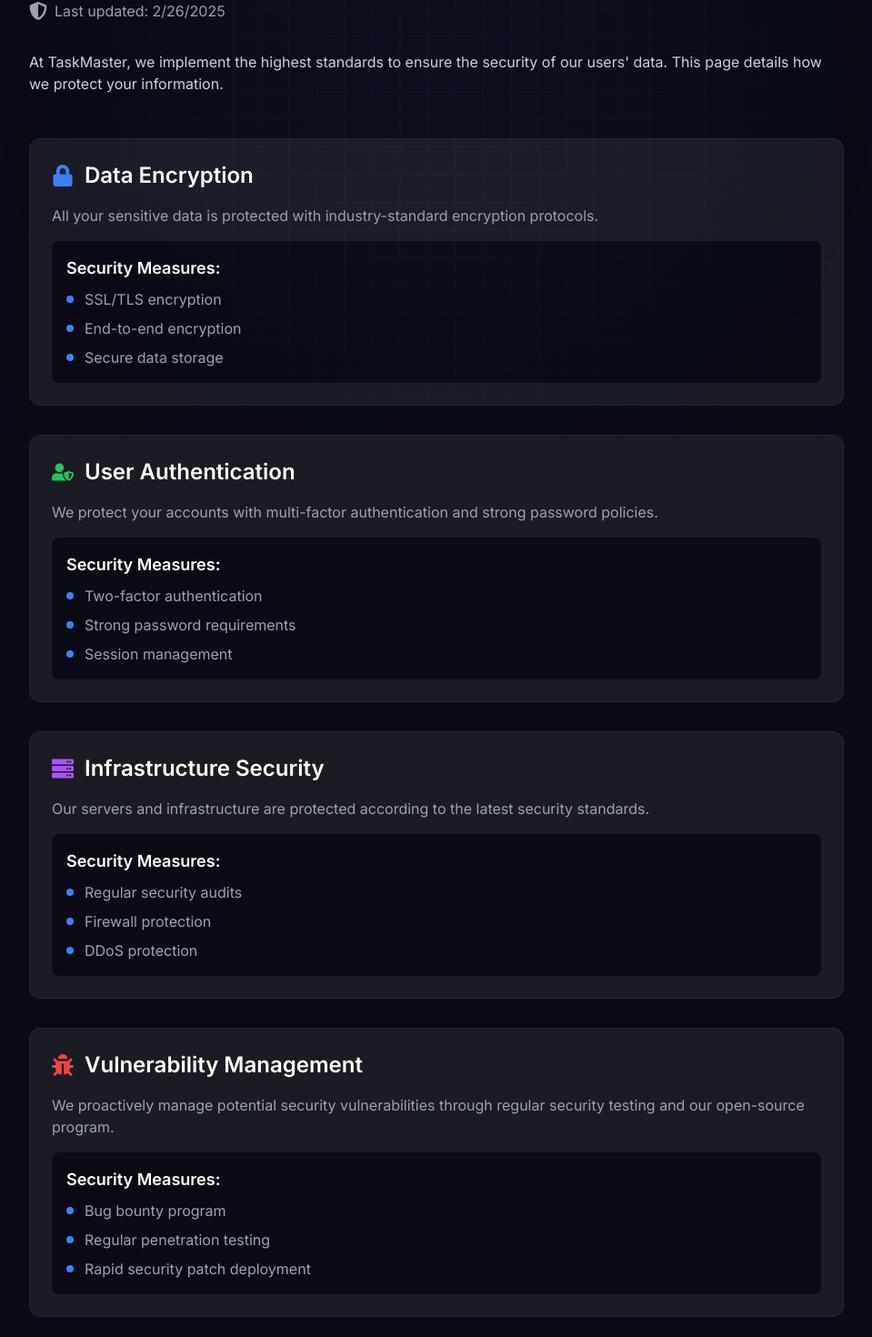
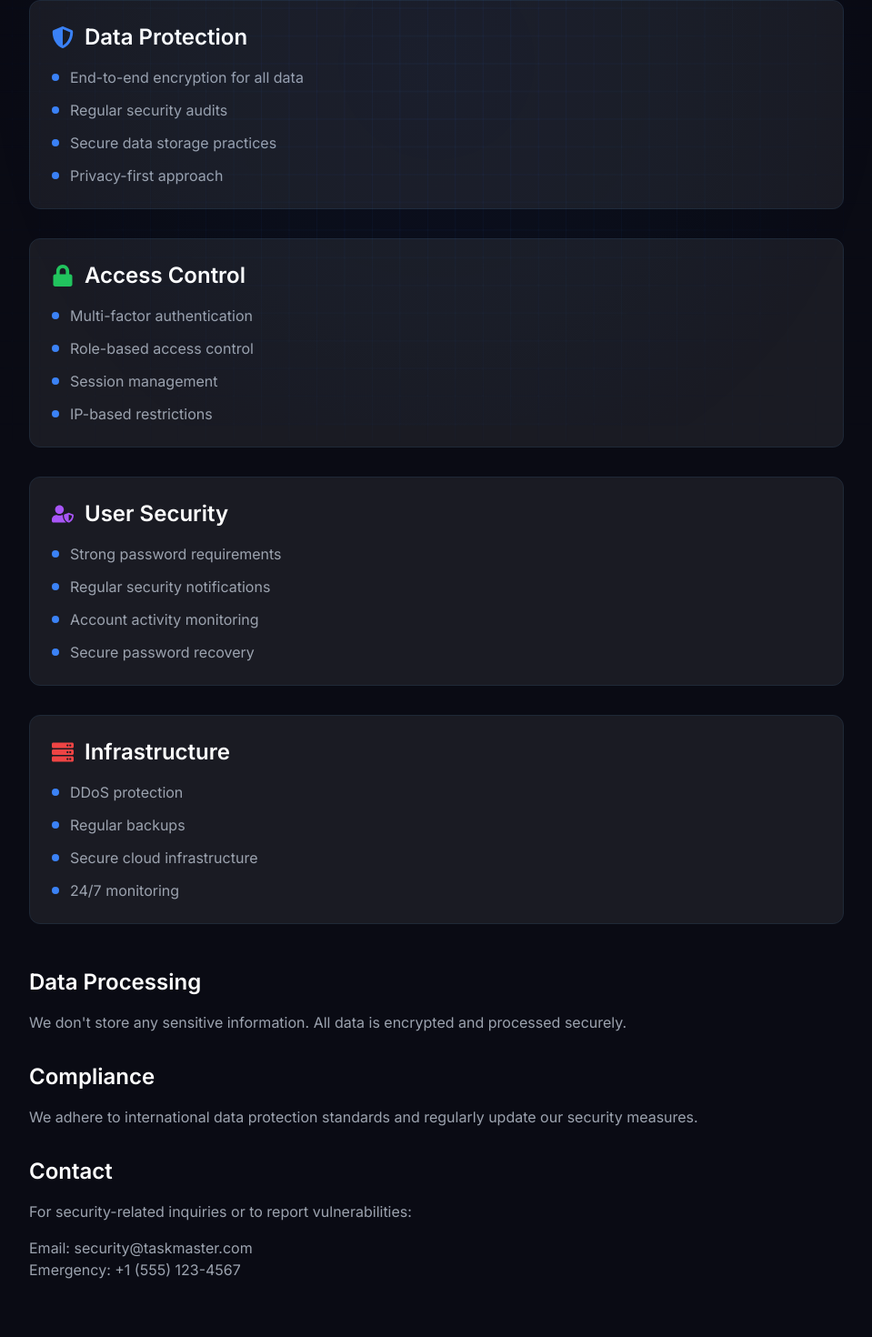
Before and after one commit to tugcanturunckapi/taskmaster-todo, a Next.js app: page /footer-pages/legal/security in a window 1280 px wide. Shown: the part 332-1802 px from the top of the page at 91% size, without its empty margins (160-1119 px from the left). Built offline with nearby package versions, Linux system fonts and the light colour scheme.

Commit message:
Fix: All ESLint errors in footer pages

```diff
--- a/src/app/footer-pages/getting-started/best-practices/page.tsx
+++ b/src/app/footer-pages/getting-started/best-practices/page.tsx
@@ -8,7 +8,7 @@
   FaChartLine,
 } from "react-icons/fa";
 
-const BestPractices = () => {
+export default function BestPractices() {
   return (
     <div className="min-h-screen bg-[#0A0B14] text-white py-16 px-4 sm:px-6 lg:px-8">
       <div className="max-w-7xl mx-auto">
@@ -94,6 +94,4 @@
       </div>
     </div>
   );
-};
-
-export default BestPractices;
+}
--- a/src/app/footer-pages/legal/security/page.tsx
+++ b/src/app/footer-pages/legal/security/page.tsx
@@ -5,57 +5,50 @@
   FaShieldAlt,
   FaLock,
   FaUserShield,
+  FaFingerprint,
   FaServer,
-  FaBug,
-  FaFileAlt,
-  FaHandshake,
-  FaExclamationTriangle,
 } from "react-icons/fa";
 
 const Security = () => {
-  const securityMeasures = [
+  const sections = [
     {
-      title: "Data Encryption",
-      icon: <FaLock className="w-6 h-6 text-blue-500" />,
-      description:
-        "All your sensitive data is protected with industry-standard encryption protocols.",
-      details: [
-        "SSL/TLS encryption",
-        "End-to-end encryption",
-        "Secure data storage",
+      title: "Data Protection",
+      icon: <FaShieldAlt className="w-6 h-6 text-blue-500" />,
+      content: [
+        "End-to-end encryption for all data",
+        "Regular security audits",
+        "Secure data storage practices",
+        "Privacy-first approach",
       ],
     },
     {
-      title: "User Authentication",
-      icon: <FaUserShield className="w-6 h-6 text-green-500" />,
-      description:
-        "We protect your accounts with multi-factor authentication and strong password policies.",
-      details: [
-        "Two-factor authentication",
-        "Strong password requirements",
+      title: "Access Control",
+      icon: <FaLock className="w-6 h-6 text-green-500" />,
+      content: [
+        "Multi-factor authentication",
+        "Role-based access control",
         "Session management",
+        "IP-based restrictions",
       ],
     },
     {
-      title: "Infrastructure Security",
-      icon: <FaServer className="w-6 h-6 text-purple-500" />,
-      description:
-        "Our servers and infrastructure are protected according to the latest security standards.",
-      details: [
-        "Regular security audits",
-        "Firewall protection",
-        "DDoS protection",
+      title: "User Security",
+      icon: <FaUserShield className="w-6 h-6 text-purple-500" />,
+      content: [
+        "Strong password requirements",
+        "Regular security notifications",
+        "Account activity monitoring",
+        "Secure password recovery",
       ],
     },
     {
-      title: "Vulnerability Management",
-      icon: <FaBug className="w-6 h-6 text-red-500" />,
-      description:
-        "We proactively manage potential security vulnerabilities through regular security testing and our open-source program.",
-      details: [
-        "Bug bounty program",
-        "Regular penetration testing",
-        "Rapid security patch deployment",
+      title: "Infrastructure",
+      icon: <FaServer className="w-6 h-6 text-red-500" />,
+      content: [
+        "DDoS protection",
+        "Regular backups",
+        "Secure cloud infrastructure",
+        "24/7 monitoring",
       ],
     },
   ];
@@ -70,113 +63,79 @@
           className="text-center mb-16"
         >
           <h1 className="text-4xl font-bold mb-6 bg-gradient-to-r from-blue-400 to-blue-600 bg-clip-text text-transparent">
-            Security Policy
+            Security
           </h1>
           <p className="text-xl text-gray-400">
-            Your data security is our priority
+            How we protect your data and privacy
           </p>
         </motion.div>
+
+        <div className="space-y-8">
+          {sections.map((section, index) => (
+            <motion.div
+              key={section.title}
+              initial={{ opacity: 0, x: -20 }}
+              animate={{ opacity: 1, x: 0 }}
+              transition={{ duration: 0.5, delay: index * 0.1 }}
+              className="bg-[#1A1B23] rounded-xl p-6 border border-gray-800"
+            >
+              <div className="flex items-center mb-4">
+                {section.icon}
+                <h2 className="text-2xl font-semibold ml-3">{section.title}</h2>
+              </div>
+              <ul className="space-y-3">
+                {section.content.map((item, itemIndex) => (
+                  <li
+                    key={itemIndex}
+                    className="flex items-center text-gray-400"
+                  >
+                    <span className="w-2 h-2 bg-blue-500 rounded-full mr-3" />
+                    {item}
+                  </li>
+                ))}
+              </ul>
+            </motion.div>
+          ))}
+        </div>
 
         <motion.div
           initial={{ opacity: 0, y: 20 }}
           animate={{ opacity: 1, y: 0 }}
-          transition={{ duration: 0.5, delay: 0.2 }}
-          className="prose prose-lg prose-invert max-w-none"
+          transition={{ duration: 0.5, delay: 0.4 }}
+          className="mt-12 space-y-8"
         >
-          <div className="flex items-center mb-8 text-gray-400">
-            <FaShieldAlt className="w-5 h-5 mr-2" />
-            <p>Last updated: {new Date().toLocaleDateString()}</p>
-          </div>
-
-          <div className="text-gray-300 mb-12">
-            At TaskMaster, we implement the highest standards to ensure the
-            security of our users&apos; data. This page details how we protect
-            your information.
-          </div>
-
-          <div className="space-y-8">
-            {securityMeasures.map((measure, index) => (
-              <motion.div
-                key={measure.title}
-                initial={{ opacity: 0, x: -20 }}
-                animate={{ opacity: 1, x: 0 }}
-                transition={{ duration: 0.5, delay: index * 0.1 + 0.3 }}
-                className="bg-[#1A1B23] rounded-xl p-6 border border-gray-800"
-              >
-                <div className="flex items-center mb-4">
-                  {measure.icon}
-                  <h2 className="text-2xl font-semibold ml-3">
-                    {measure.title}
-                  </h2>
-                </div>
-                <p className="text-gray-400 mb-4">{measure.description}</p>
-                <div className="bg-[#0A0B14] rounded-lg p-4">
-                  <h3 className="text-lg font-semibold mb-2">
-                    Security Measures:
-                  </h3>
-                  <ul className="space-y-2">
-                    {measure.details.map((detail, i) => (
-                      <li key={i} className="flex items-center text-gray-400">
-                        <span className="w-2 h-2 bg-blue-500 rounded-full mr-3" />
-                        {detail}
-                      </li>
-                    ))}
-                  </ul>
-                </div>
-              </motion.div>
-            ))}
-          </div>
-
-          <div className="mt-12 space-y-8">
           <div>
-              <h2 className="text-2xl font-semibold mb-4 flex items-center">
-                <FaFileAlt className="w-6 h-6 mr-3 text-blue-500" />
-                Compliance and Certifications
-              </h2>
+            <h2 className="text-2xl font-semibold mb-4">Data Processing</h2>
             <p className="text-gray-400">
-                TaskMaster maintains industry-standard security certifications
-                and compliance requirements. We regularly undergo independent
-                security audits.
+              We don&apos;t store any sensitive information. All data is
+              encrypted and processed securely.
             </p>
           </div>
 
           <div>
-              <h2 className="text-2xl font-semibold mb-4 flex items-center">
-                <FaHandshake className="w-6 h-6 mr-3 text-green-500" />
-                Security Partnerships
-              </h2>
+            <h2 className="text-2xl font-semibold mb-4">Compliance</h2>
             <p className="text-gray-400">
-                We continuously improve our systems' security by collaborating
-                with security researchers and experts.
-              </p>
-            </div>
-
-            <div>
-              <h2 className="text-2xl font-semibold mb-4 flex items-center">
-                <FaExclamationTriangle className="w-6 h-6 mr-3 text-yellow-500" />
-                Security Breach Notification
-              </h2>
-              <p className="text-gray-400">
-                In the event of any security vulnerability or breach, we
-                immediately notify our users and take necessary measures.
+              We adhere to international data protection standards and regularly
+              update our security measures.
             </p>
           </div>
 
           <div>
             <h2 className="text-2xl font-semibold mb-4">Contact</h2>
             <p className="text-gray-400">
-                For security concerns or questions:
+              For security-related inquiries or to report vulnerabilities:
             </p>
             <div className="mt-4 text-gray-400">
               <p>Email: security@taskmaster.com</p>
-                <p>Emergency Security Line: +1 (555) 123-0911</p>
-                <p>Bug Bounty Program: bounty.taskmaster.com</p>
-              </div>
+              <p>Emergency: +1 (555) 123-4567</p>
             </div>
           </div>
 
-          <div className="text-gray-300 mb-4">
-            TaskMaster&apos;s commitment to security is unwavering.
+          <div className="flex items-center justify-center pt-8">
+            <FaFingerprint className="w-8 h-8 text-blue-500" />
+            <p className="ml-3 text-gray-400">
+              Your security is our top priority
+            </p>
           </div>
         </motion.div>
       </div>
```
Lines whose indentation alone changed are shown as unchanged.
